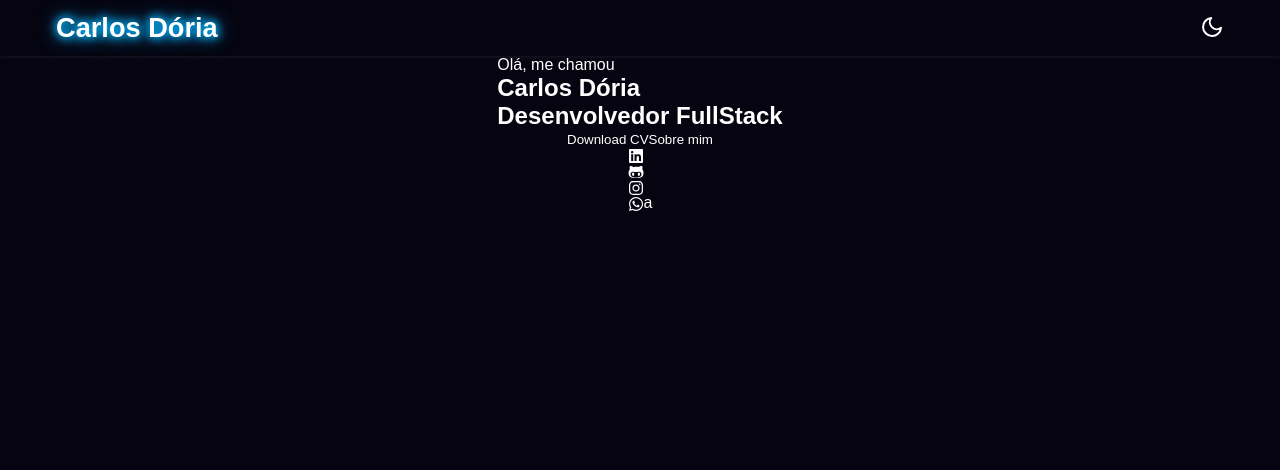
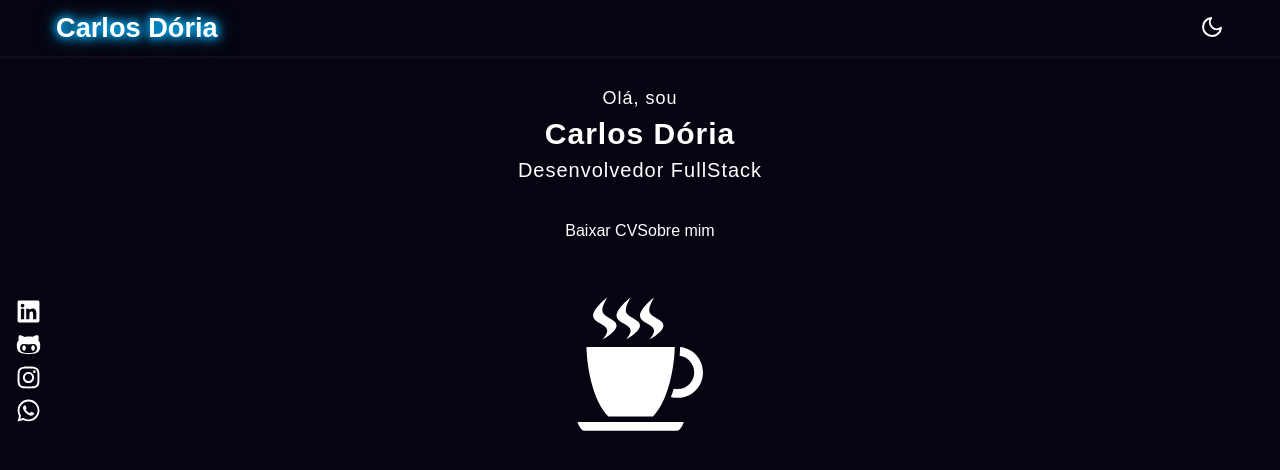
Before and after one commit to carlosdoria/portfolio, a Next.js app: page / in a window 1280 px wide. Shown: the top 470 px of the page. Built offline with nearby package versions, Linux system fonts and the light colour scheme.

Commit message:
refactor: convert CSS to styled components and add new styles

```diff
--- a/src/containers/HomeSection/index.tsx
+++ b/src/containers/HomeSection/index.tsx
@@ -1,61 +1,68 @@
-import CupCoffee from 'components/CupCoffee'
 import Link from 'next/link'
 import { FaGithubAlt, FaInstagram, FaLinkedin, FaWhatsapp } from 'react-icons/fa'
+import { GiCoffeeCup } from 'react-icons/gi'
+// import CV from '../../../public/'
+
 import * as S from './styles'
 
 export default function HomeSectoion () {
 
+  const ICONS_PROPS = {
+    size: 25
+  }
+
   return (
     <S.HomeSection id="home">
-      <div>
-        <p>Olá, me chamou</p>
+      <S.PresentationWrapper>
+        <p>Olá, sou</p>
         <h1>Carlos Dória</h1>
         <h2>Desenvolvedor FullStack</h2>
-      </div>
+      </S.PresentationWrapper>
 
-      <div>
-        <button>Download CV</button>
-        <button>Sobre mim</button>
-      </div>
+      <S.ButtonWrapper>
+        <a download=''>Baixar CV</a>
+        <Link href='/'>Sobre mim</Link>
+      </S.ButtonWrapper>
 
-      <div style={{
-        display: 'flex',
-        alignItems: 'end'
-      }}>
-        <div
-          style={{
-            display: 'flex',
-            flexDirection: 'column'
-          }}
-        >
+      <S.OuthersWrapper>
+        <S.SocialWrapper>
           <Link
             href="https://www.linkedin.com/in/carlos-d%C3%B3ria-877122199/"
             // target="_blank"
           >
-            <FaLinkedin />
+            <a>
+              <FaLinkedin {...ICONS_PROPS} />
+            </a>
           </Link>
           <Link
             href="https://github.com/carlosdoria"
             // target="_blank"
           >
-            <FaGithubAlt />
+            <a>
+              <FaGithubAlt {...ICONS_PROPS} />
+            </a>
           </Link>
           <Link
             href="https://www.instagram.com/carlosc.doria/"
             // target="_blank"
           >
-            <FaInstagram />
+            <a>
+              <FaInstagram {...ICONS_PROPS} />
+            </a>
           </Link>
           <Link
             href="https://api.whatsapp.com/send?phone=5582988970954"
             // target="_blank"
           >
-            <FaWhatsapp />
+            <a>
+              <FaWhatsapp {...ICONS_PROPS} />
+            </a>
           </Link>
-        </div>
+        </S.SocialWrapper>
         {/* <CupCoffee /> */}
-        <div>a</div>
-      </div>
+        <GiCoffeeCup size={150} />
+        {/* <div>a</div> */}
+      </S.OuthersWrapper>
     </S.HomeSection>
   )
 }
--- a/src/containers/HomeSection/styles.ts
+++ b/src/containers/HomeSection/styles.ts
@@ -11,3 +11,65 @@ export const HomeSection = styled( motion.section )`
   flex-direction: column;
   align-items: center;
 `
+
+export const PresentationWrapper = styled.div`
+  margin: 2rem auto 2.5rem;
+
+  display: flex;
+  flex-direction: column;
+  justify-content: center;
+  align-items: center;
+  row-gap: .5rem;
+
+  letter-spacing: 1px;
+
+  p {
+    font-size: 1.125rem;
+  }
+
+  h1 {
+    font-size: 1.875rem;
+  }
+
+  h2 {
+    font-size: 1.25rem;
+    font-weight: normal;
+  }
+`
+
+export const ButtonWrapper = styled.div`
+  margin-bottom: 3rem;
+
+  button {
+    padding: .5rem 1rem;
+
+    font-size: 1rem;
+    /* color: #32A9D9; */
+
+    /* border: 2px solid #4391F0; */
+    border: 1px solid #32A9D9;
+    border-radius: 5px;
+
+    &:not(:first-child) {
+      margin-left: 16px;
+    }
+  }
+`
+
+export const OuthersWrapper = styled.div`
+  position: relative;
+  width: 100%;
+
+  display: flex;
+  align-items: center;
+  justify-content: center;
+`
+
+export const SocialWrapper = styled.div`
+  position: absolute;
+  left: 0;
+
+  display: flex;
+  flex-direction: column;
+  row-gap: .25rem;
+`
```
